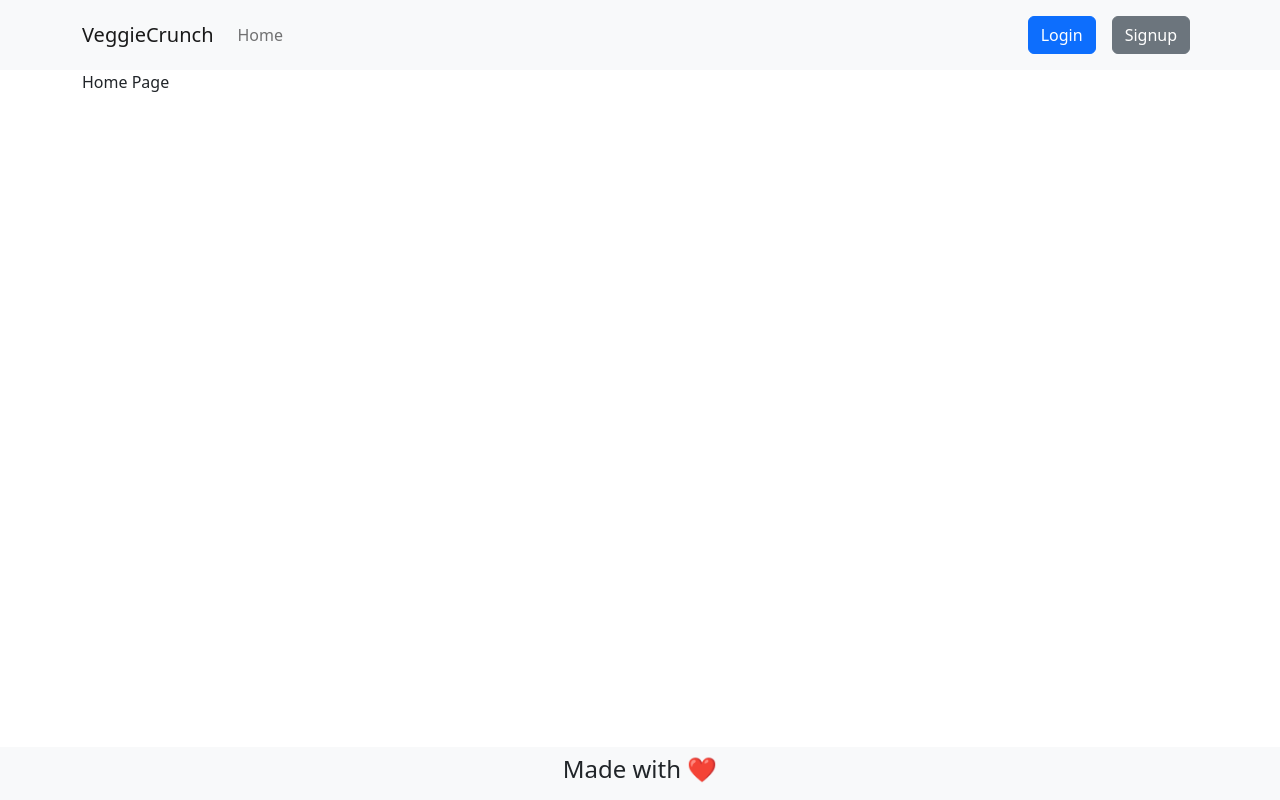
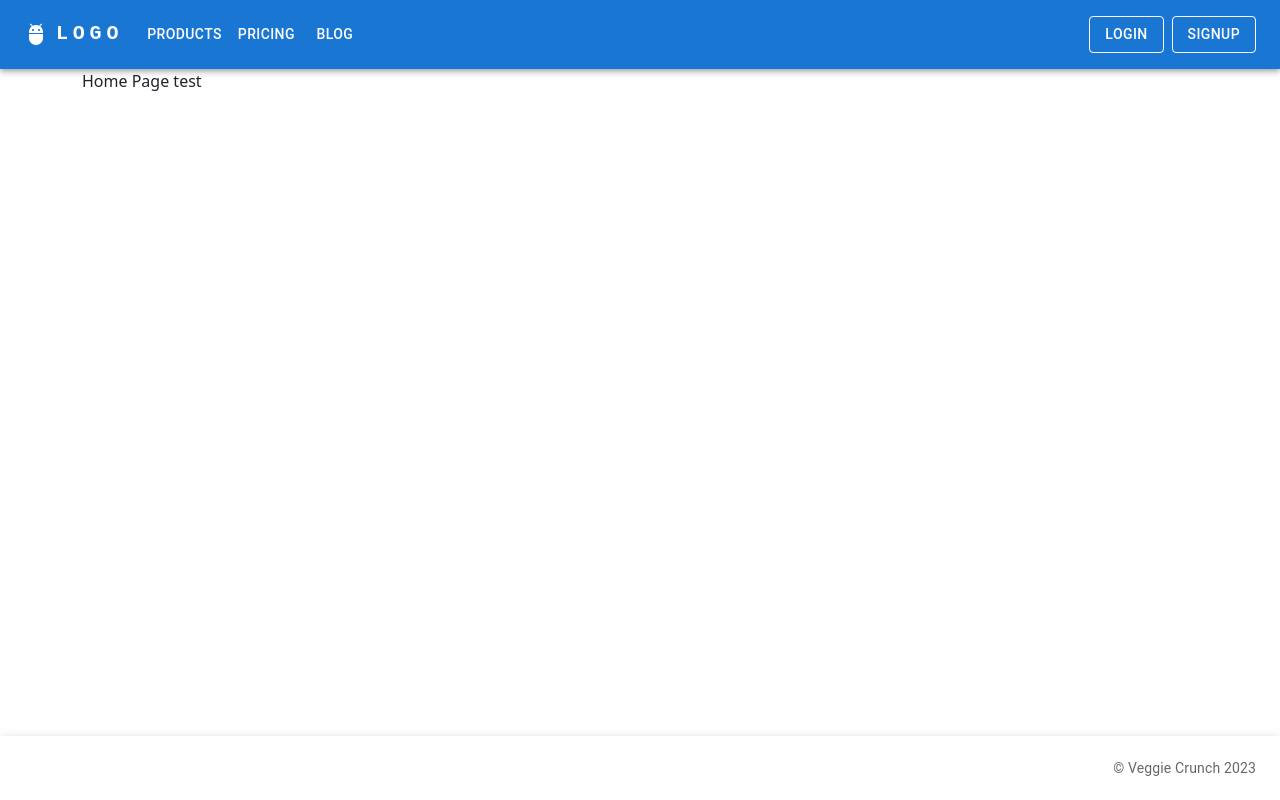
Before and after one commit to Mid30s/VeggieCrunch, a React (Create React App) app in the folder client/: page / in a window 1280 px wide. Built offline with nearby package versions, Linux system fonts and the light colour scheme.

Commit message:
tried to use MUI to render out header

```diff
--- a/client/package.json
+++ b/client/package.json
@@ -7,10 +7,14 @@
     "@apollo/client": "^3.7.14",
     "@emotion/react": "^11.11.0",
     "@emotion/styled": "^11.11.0",
+    "@mui/icons-material": "^5.11.16",
     "@mui/material": "^5.13.2",
+    "@mui/styles": "^5.13.2",
     "@testing-library/jest-dom": "^5.11.4",
     "@testing-library/react": "^11.1.0",
     "@testing-library/user-event": "^12.1.10",
+    "@types/react": "^18.2.6",
+    "@types/react-dom": "^18.2.4",
     "bootstrap": "^5.2.3",
     "graphql": "^15.8.0",
     "jwt-decode": "^3.1.2",
@@ -19,6 +23,7 @@
     "react-dom": "^17.0.1",
     "react-router-dom": "^6.2.1",
     "react-scripts": "5.0.1",
+    "typescript": "^5.0.4",
     "web-vitals": "^0.2.4"
   },
   "scripts": {
--- a/client/src/components/Footer/index.js
+++ b/client/src/components/Footer/index.js
@@ -1,37 +1,53 @@
-import React from 'react';
-import { useLocation, useNavigate } from 'react-router-dom';
-import Button from 'react-bootstrap/Button';
-import Container from 'react-bootstrap/Container';
+import React from "react";
+import { AppBar, Toolbar, Typography, Link, Box } from "@mui/material";
+import { makeStyles } from "@mui/styles";
+import { useTheme } from "@mui/material/styles";
 
-const Footer = () => {
-  const location = useLocation();
-  const navigate = useNavigate();
+const useStyles = makeStyles(() => {
+  const theme = useTheme();
+
+  return {
+    appBar: {
+      top: "auto",
+      bottom: 0,
+      background: "#fff",
+    },
+    grow: {
+      flexGrow: 1,
+    },
+    link: {
+      margin: theme.spacing(1),
+    },
+  };
+});
+
+function Footer() {
+  const classes = useStyles();
+
   return (
-    <footer className="w-100 mt-auto bg-light p-2 position-absolute bottom-0">
-      <Container className="container text-center mb-2">
-        {location.pathname !== '/' && (
-          <Button
-            variant='dark'
-            className="mb-3"
-            onClick={() => navigate(-1)}
-          >
-            &larr; Go Back
-          </Button>
-        )}
-        <h4>
-          Made with{' '}
-          <span
-            className="emoji"
-            role="img"
-            aria-label="heart"
-            aria-hidden="false"
-          >
-            ❤️
-          </span>
-        </h4>
-      </Container>
-    </footer>
+    <AppBar position="fixed" color="primary" className={classes.appBar}>
+      <Toolbar>
+        <Box display={{ xs: "none", md: "flex" }} flexGrow={1}>
+          <Link href="#" color="inherit" className={classes.link}>
+            About us
+          </Link>
+          <Link href="#" color="inherit" className={classes.link}>
+            Contact
+          </Link>
+          <Link href="#" color="inherit" className={classes.link}>
+            Blog
+          </Link>
+        </Box>
+        <Typography className={classes.grow} />
+        <Box display={{ xs: "none", md: "flex" }}>
+          <Typography variant="body2" color="textSecondary" align="center">
+            {"© "}
+            Veggie Crunch {new Date().getFullYear()}
+          </Typography>
+        </Box>
+      </Toolbar>
+    </AppBar>
   );
-};
+}
 
 export default Footer;
--- a/client/src/components/Header/index.js
+++ b/client/src/components/Header/index.js
@@ -1,57 +1,209 @@
-import React from "react";
-import { Link } from "react-router-dom";
-import Navbar from "react-bootstrap/Navbar";
-import Container from "react-bootstrap/Container";
-import Nav from "react-bootstrap/Nav";
-import Button from "react-bootstrap/Button";
+import * as React from "react";
+import { useNavigate } from "react-router-dom";
+import AppBar from "@mui/material/AppBar";
+import Box from "@mui/material/Box";
+import Toolbar from "@mui/material/Toolbar";
+import IconButton from "@mui/material/IconButton";
+import Typography from "@mui/material/Typography";
+import Menu from "@mui/material/Menu";
+import MenuIcon from "@mui/icons-material/Menu";
+import Container from "@mui/material/Container";
+import Avatar from "@mui/material/Avatar";
+import Button from "@mui/material/Button";
+import Tooltip from "@mui/material/Tooltip";
+import MenuItem from "@mui/material/MenuItem";
+import AdbIcon from "@mui/icons-material/Adb";
+import AuthService from "../../utils/auth"; // Import your AuthService
 
-import Auth from "../../utils/auth";
+const pages = ["Products", "Pricing", "Blog"];
+const settings = ["Profile", "Account", "Dashboard", "Logout"];
 
-const Header = () => {
-  const logout = (event) => {
-    event.preventDefault();
-    Auth.logout();
+function ResponsiveAppBar() {
+  const [anchorElNav, setAnchorElNav] = React.useState(null);
+  const [anchorElUser, setAnchorElUser] = React.useState(null);
+
+  const navigate = useNavigate();
+
+  const handleOpenNavMenu = (event) => {
+    setAnchorElNav(event.currentTarget);
   };
+
+  const handleOpenUserMenu = (event) => {
+    setAnchorElUser(event.currentTarget);
+  };
+
+  const handleCloseNavMenu = () => {
+    setAnchorElNav(null);
+  };
+
+  const handleCloseUserMenu = () => {
+    setAnchorElUser(null);
+  };
+
+  const handleLogout = () => {
+    AuthService.logout(); // Call your AuthService's logout function
+    navigate("/login"); // Redirect to login page
+    handleCloseUserMenu(); // Close the user menu
+  };
+
+  // eslint-disable-next-line no-unused-vars
+  const [isLoggedIn, setIsLoggedIn] = React.useState(AuthService.loggedIn());
+
   return (
-    <Navbar bg="light" variant="light">
-      <Container>
-        <Navbar.Brand as={Link} to="/">
-          VeggieCrunch
-        </Navbar.Brand>
-        <Nav className="me-auto">
-          <Nav.Link as={Link} to="/">
-            Home
-          </Nav.Link>
-        </Nav>
-        <div>
-          {Auth.loggedIn() ? (
+    <AppBar position="static">
+      <Container maxWidth="xl">
+        <Toolbar disableGutters>
+          <AdbIcon sx={{ display: { xs: "none", md: "flex" }, mr: 1 }} />
+          <Typography
+            variant="h6"
+            noWrap
+            component="a"
+            href="/"
+            sx={{
+              mr: 2,
+              display: { xs: "none", md: "flex" },
+              fontFamily: "monospace",
+              fontWeight: 700,
+              letterSpacing: ".3rem",
+              color: "inherit",
+              textDecoration: "none",
+            }}
+          >
+            LOGO
+          </Typography>
+
+          <Box sx={{ flexGrow: 1, display: { xs: "flex", md: "none" } }}>
+            <IconButton
+              size="large"
+              aria-label="account of current user"
+              aria-controls="menu-appbar"
+              aria-haspopup="true"
+              onClick={handleOpenNavMenu}
+              color="inherit"
+            >
+              <MenuIcon />
+            </IconButton>
+            <Menu
+              id="menu-appbar"
+              anchorEl={anchorElNav}
+              anchorOrigin={{
+                vertical: "bottom",
+                horizontal: "left",
+              }}
+              keepMounted
+              transformOrigin={{
+                vertical: "top",
+                horizontal: "left",
+              }}
+              open={Boolean(anchorElNav)}
+              onClose={handleCloseNavMenu}
+              sx={{
+                display: { xs: "block", md: "none" },
+              }}
+            >
+              {pages.map((page) => (
+                <MenuItem key={page} onClick={handleCloseNavMenu}>
+                  <Typography textAlign="center">{page}</Typography>
+                </MenuItem>
+              ))}
+            </Menu>
+          </Box>
+          <AdbIcon sx={{ display: { xs: "flex", md: "none" }, mr: 1 }} />
+          <Typography
+            variant="h5"
+            noWrap
+            component="a"
+            href=""
+            sx={{
+              mr: 2,
+              display: { xs: "flex", md: "none" },
+              flexGrow: 1,
+              fontFamily: "monospace",
+              fontWeight: 700,
+              letterSpacing: ".3rem",
+              color: "inherit",
+              textDecoration: "none",
+            }}
+          >
+            LOGO
+          </Typography>
+          <Box sx={{ flexGrow: 1, display: { xs: "none", md: "flex" } }}>
+            {pages.map((page) => (
+              <Button
+                key={page}
+                onClick={handleCloseNavMenu}
+                sx={{ my: 2, color: "white", display: "block" }}
+              >
+                {page}
+              </Button>
+            ))}
+          </Box>
+
+          <Box sx={{ flexGrow: 0 }}>
+            {isLoggedIn ? (
               <>
-              <Button as={Link} variant="info" className="m-2" to="/me">
-                {Auth.getProfile().data.username}'s profile
-              </Button>
-              <Button className="m-2" onClick={logout}>
-                Logout
-              </Button>
+                <Tooltip title="Open settings">
+                  <IconButton onClick={handleOpenUserMenu} sx={{ p: 0 }}>
+                    <Avatar
+                      alt={AuthService.getProfile()}
+                      src="/static/images/avatar/2.jpg"
+                    />
+                  </IconButton>
+                </Tooltip>
+                <Menu
+                  sx={{ mt: "45px" }}
+                  id="menu-appbar"
+                  anchorEl={anchorElUser}
+                  anchorOrigin={{
+                    vertical: "top",
+                    horizontal: "right",
+                  }}
+                  keepMounted
+                  transformOrigin={{
+                    vertical: "top",
+                    horizontal: "right",
+                  }}
+                  open={Boolean(anchorElUser)}
+                  onClose={handleCloseUserMenu}
+                >
+                  {settings.map((setting) => (
+                    <MenuItem
+                      key={setting}
+                      onClick={
+                        setting === "Logout"
+                          ? handleLogout
+                          : handleCloseUserMenu
+                      }
+                    >
+                      <Typography textAlign="center">{setting}</Typography>
+                    </MenuItem>
+                  ))}
+                </Menu>
               </>
             ) : (
               <>
-              <Button as={Link} variant="primary" className="m-2" to="/login">
+                <Button
+                  variant="outlined"
+                  color="inherit"
+                  onClick={() => navigate("/login")}
+                  sx={{ mx: 1 }}
+                >
                   Login
                 </Button>
                 <Button
-                as={Link}
-                variant="secondary"
-                className="m-2"
-                to="/signup"
+                  variant="outlined"
+                  color="inherit"
+                  onClick={() => navigate("/signup")}
                 >
                   Signup
                 </Button>
               </>
             )}
-        </div>
+          </Box>
+        </Toolbar>
       </Container>
-    </Navbar>
+    </AppBar>
   );
-};
+}
 
-export default Header;
+export default ResponsiveAppBar;
--- a/client/src/pages/Home.js
+++ b/client/src/pages/Home.js
@@ -1,12 +1,7 @@
-import React from 'react';
+import React from "react";
 
 const Home = () => {
-
-  return (
-    <main>
-      Home Page
-    </main>
-  );
+  return <main>Home Page test</main>;
 };
 
 export default Home;
--- a/client/src/utils/auth.js
+++ b/client/src/utils/auth.js
@@ -1,8 +1,9 @@
-import decode from 'jwt-decode';
+import decode from "jwt-decode";
 
 class AuthService {
   getProfile() {
-    return decode(this.getToken());
+    const decodedToken = decode(this.getToken());
+    return decodedToken.name || decodedToken.username || "User";
   }
 
   loggedIn() {
@@ -16,7 +17,7 @@ class AuthService {
     const decoded = decode(token);
     // If the expiration time is less than the current time (in seconds), the token is expired and we return `true`
     if (decoded.exp < Date.now() / 1000) {
-      localStorage.removeItem('id_token');
+      localStorage.removeItem("id_token");
       return true;
     }
     // If token hasn't passed its expiration time, return `false`
@@ -24,18 +25,19 @@ class AuthService {
   }
 
   getToken() {
-    return localStorage.getItem('id_token');
+    return localStorage.getItem("id_token");
   }
 
   login(idToken) {
-    localStorage.setItem('id_token', idToken);
-    window.location.assign('/');
+    localStorage.setItem("id_token", idToken);
+    window.location.assign("/");
   }
 
   logout() {
-    localStorage.removeItem('id_token');
+    localStorage.removeItem("id_token");
     window.location.reload();
   }
 }
 
+// eslint-disable-next-line
 export default new AuthService();
```
Also changed, not shown: client/src/App.js (+18 -33 lines), 1 other file (tests, documents, lock files or other folders). Lines whose indentation alone changed are shown as unchanged.
